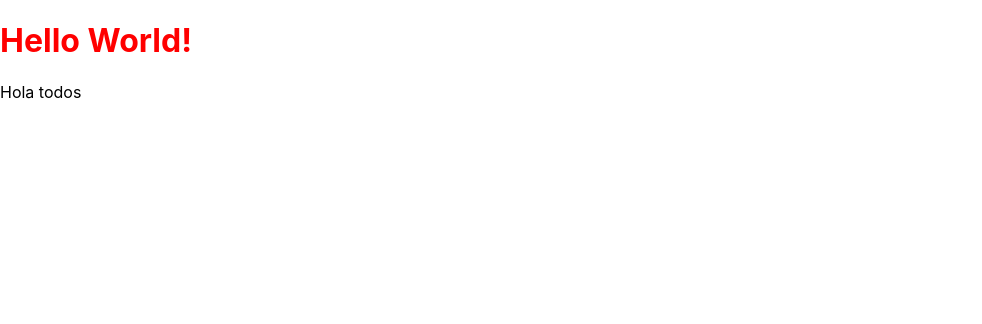
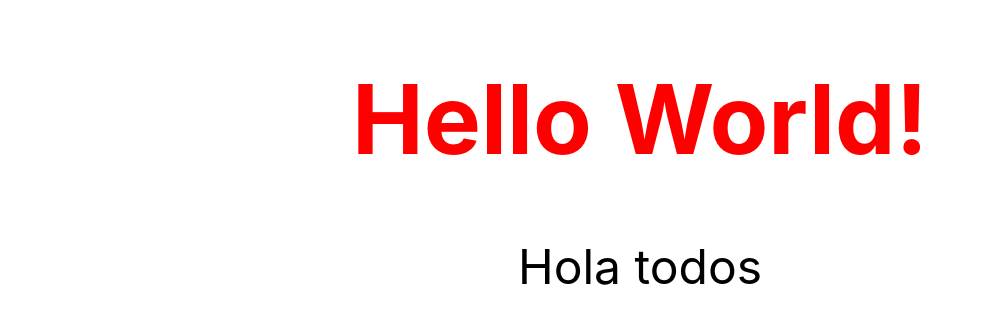
Before and after one commit to Raynnon/robot-friends, a React (Create React App) app: page / in a window 1280 px wide. Shown: the top 324 px of the page, without its empty margins (0-982 px from the left). Built offline with nearby package versions, Linux system fonts and the light colour scheme.

Commit message:
add tychons

```diff
--- a/src/Hello.js
+++ b/src/Hello.js
@@ -4,7 +4,7 @@ import './Hello.css';
 class Hello extends React.Component {
 	render() {
     	return (
-    		<div>
+    		<div className="f1 tc">
     			<h1>Hello World!</h1>
     			<p>Hola todos</p>
     		</div>
--- a/src/index.js
+++ b/src/index.js
@@ -3,6 +3,7 @@ import ReactDOM from 'react-dom';
 import './index.css';
 import Hello from './Hello';
 import * as serviceWorker from './serviceWorker';
+import 'tachyons';
 
 ReactDOM.render(
     <Hello />,
```
